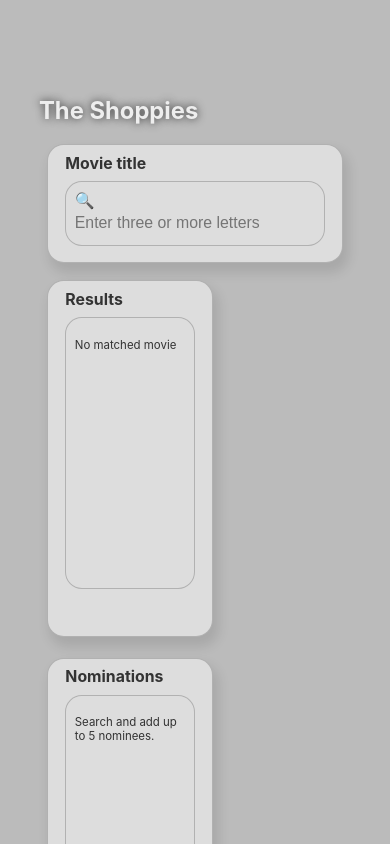
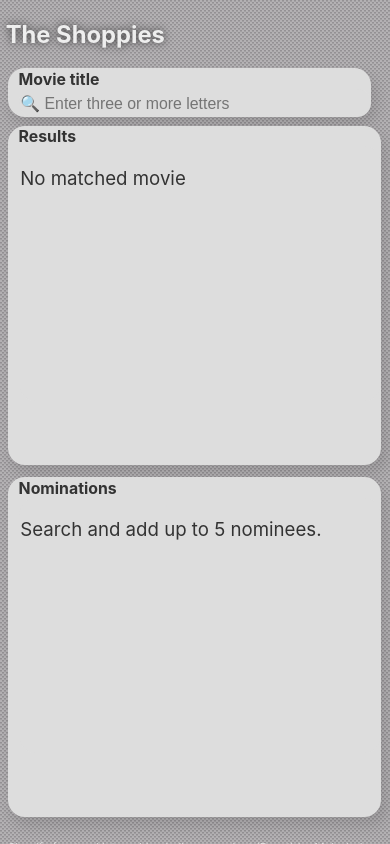
Before and after one commit to SamiaMehrdad/shopify-movies, a React (Create React App) app: page / in a window 390 px wide. Shown: the top 844 px of the page. Built offline with nearby package versions, Linux system fonts and the light colour scheme.

Commit message:
CSS media query for touch screen and/or portraite mode devices

```diff
--- a/src/App.css
+++ b/src/App.css
@@ -1,6 +1,11 @@
+@keyframes zoomIn {
+  from{ transform: scaleX(0);}
+  to{ transform: none;}
+}
+
 body{
-  background-color: #bbb;
-  /* background-image: url(bg1.png); */
+  /* background-color: #bbb; */
+  background-image: url(bg1.png);
   align-items: center;
   outline: none;
   user-select: none;
@@ -109,15 +114,50 @@ h4{
   text-shadow: 0 0 4px #fff;
   animation: zoomIn .7s;
 }
-@keyframes zoomIn {
-  from{ transform: scaleX(0);}
-  to{ transform: none;}
-}
+
 #footer{
   color: #ddd;
   font-size: calc(6px + 1.4vmin);
   text-align: center;
   text-shadow: none;
+}
+
+/* Detect touchscreen devices */
+@media (pointer:none), (pointer:coarse) {
+  .App{
+    width: 95%;
+    margin: 0;
+  }
+ .hide{
+  background-color: var(--green);
+  color: #fff;
+  border-radius: 99999px;
+  font-size:  calc(6px + 1vmin);
+  padding: .4vh ;
+ }
+  .inner{
+  font-size: calc(6px + 1.5vh);
+  }
+}
+
+ @media screen and (orientation:portrait) {
+  .half{
+    width: 100%;
+  }
+  .App{
+    padding: 0;
+  }
+  .App div{
+    border: none;
+    margin: 0 0 1vh 1vh;
+    padding: .2vh 0 0 .2vh;
+  }
+  input{
+  padding: .5vh 0;
+  font-size: calc(10px + 1.5vmin);
+  width: 75%;
+  }
+
 }
 /* Formatting scrollbar for Chrome, Edge, Safari */
 div::-webkit-scrollbar {
--- a/src/App.js
+++ b/src/App.js
@@ -112,7 +112,7 @@ function App() {
   //-----------------------------------------------------------------------------
   return (
     <div className="App">
-    <h2>The Shoppies</h2>
+    <h2> The Shoppies</h2>
     <div className="shaded">
       <h4>Movie title</h4>
 
```
Also changed, not shown: 1 other file (tests, documents, lock files or other folders).
